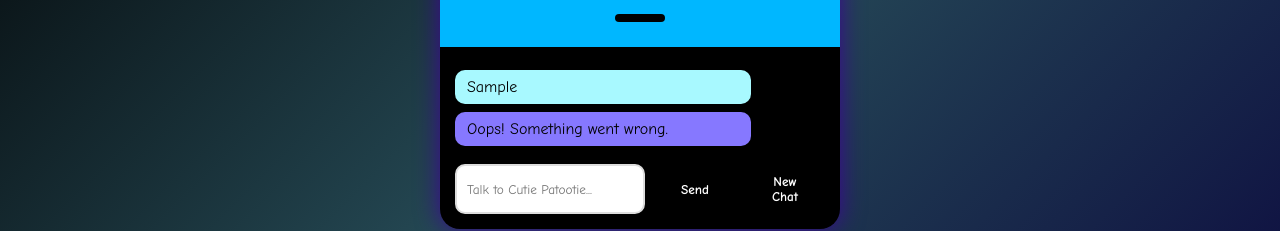
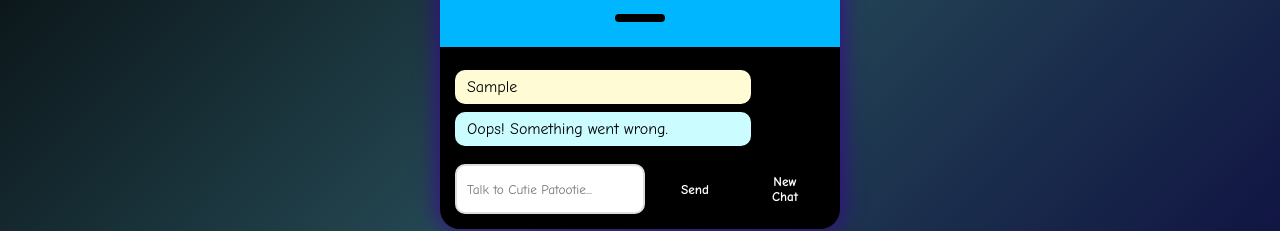
Before and after one commit to naman9104/Nova-Ai, a website: page public/index.html in a window 1280 px wide. Both pictures are taken after typing "Sample" into the empty fields and a click on the button "Send". Shown: the part 322-553 px from the top of the page. Drawn offline with Linux system fonts and the light colour scheme; no server answers.

Commit message:
Update style.css

```diff
--- a/public/style.css
+++ b/public/style.css
@@ -77,12 +77,12 @@ body {
 }
 
 .user {
-  background-color: #a8f9ff;
+  background-color: #fffcd5;
   align-self: flex-end;
 }
 
 .bot {
-  background-color: #8678ff;
+  background-color: #cbfcff;
   align-self: flex-start;
 }
 
```
